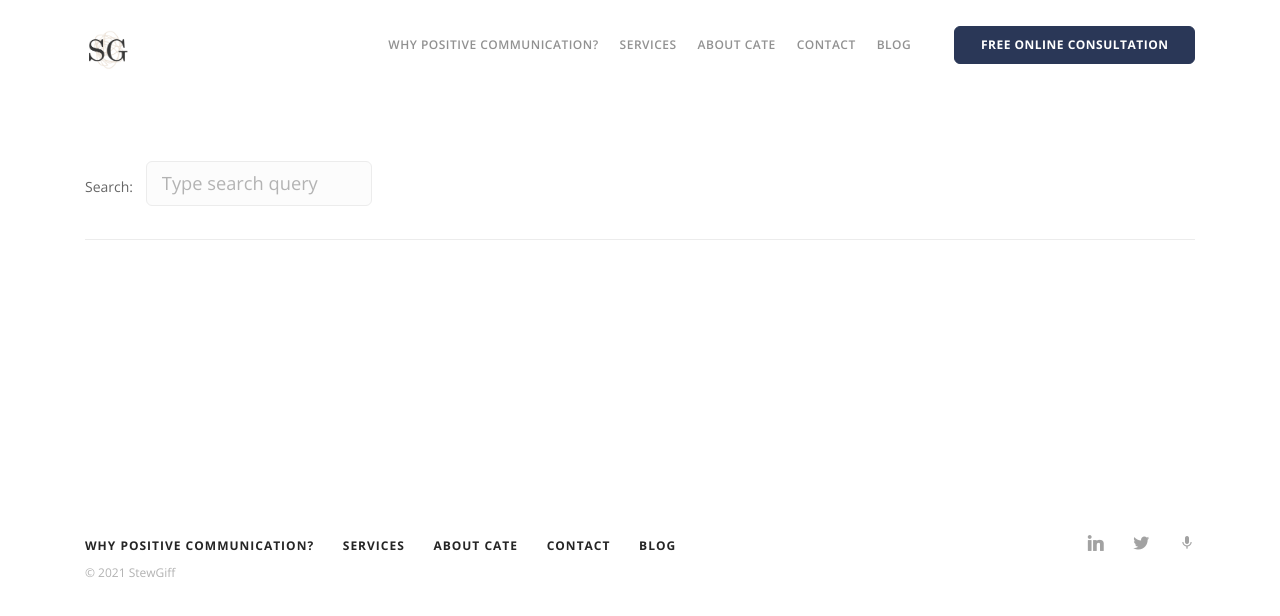
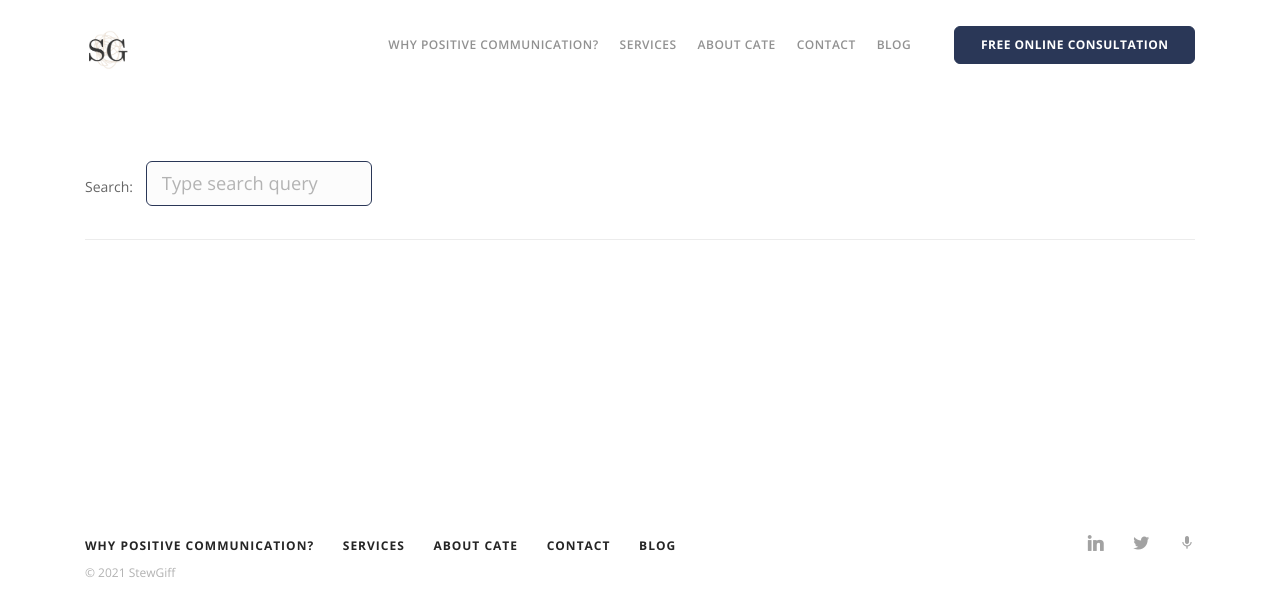
Before and after one commit to catesg/catesg.github.io, a Jekyll site: the page built from blog/index.html, in a window 1280 px wide. Shown: the top 616 px of the page. Built offline with Jekyll 4.4.1, drawn with Linux system fonts in a browser that asks for light colours; some web fonts are replaced; the list of posts is cut into pages by our own code.

Commit message:
Search updates

```diff
--- a/_layouts/blog.html
+++ b/_layouts/blog.html
@@ -18,14 +18,13 @@
                             <div class="masonry-filter-container d-flex align-items-center">
                                 <span>Search:</span>
                                 <div class="masonry-filter-holder">
-                                    <input type="search" id="search-input" placeholder="Type search query" />
+                                    <input type="search" class="sg-search-input" id="search-input" placeholder="Type search query" />
                                 </div>
                             </div>
                             <div class="alert bg--error" id="noresultsAlert" style="display:none;">
                                 <div class="alert__body">
-                                  <span>Sorry, we could not find any results that matched your search criteria</span>
+                                  <span>Sorry, we could not find any results that matched. Please try again.</span>
                                 </div>
-                                <div class="alert__close">×</div>
                             </div>
                             <hr>
                             <div class="masonry__container row masonry--active" style="position: relative; height: 843.25px;">
--- a/css/custom.css
+++ b/css/custom.css
@@ -35,6 +35,10 @@
     color: #555F79;
 }
 
+.sg-search-input {
+    border: 1px solid #2A3757 !important;
+}
+
 .hide {
     display: none;
 }
```
